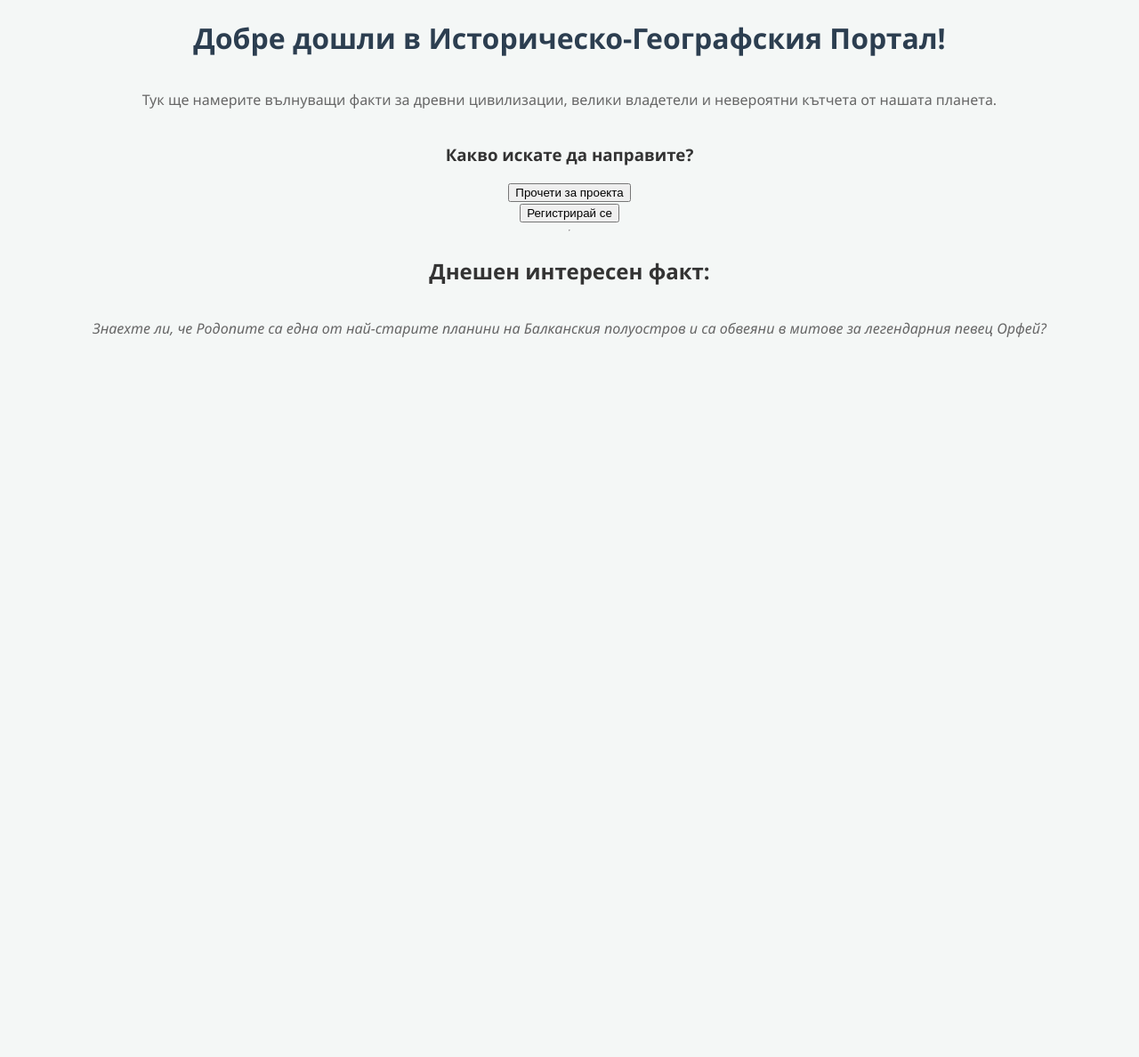
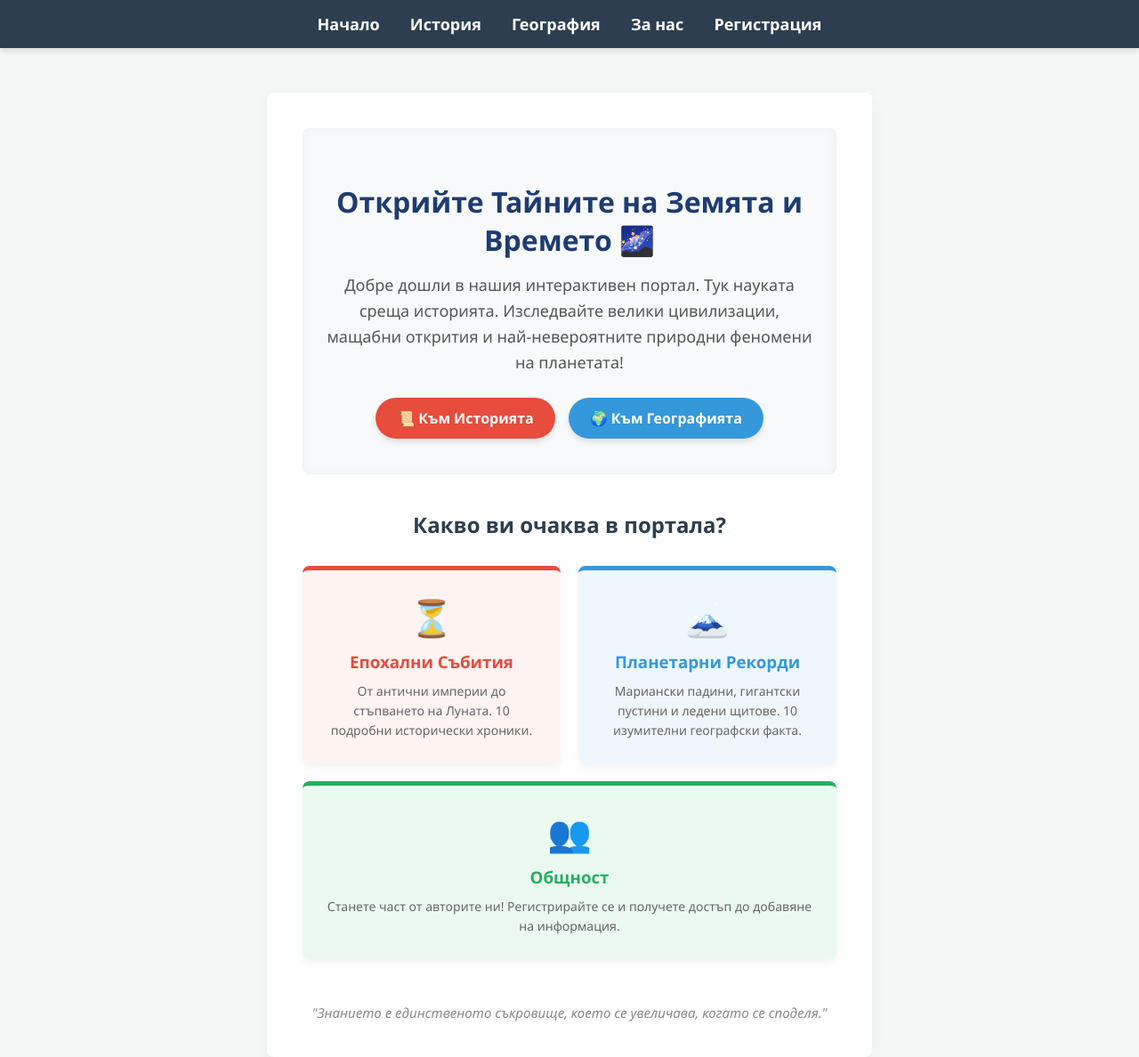
Before and after one commit to blagovestkostadinov1984/my_flask_app, a Flask app: page / in a window 1280 px wide. Shown: the whole page at 89% size. Before the commit the page ends 379 px from the top, so only its background shows below. Run offline with Flask 3, Linux system fonts and the light colour scheme.

Commit message:
Add files via upload

```diff
--- /dev/null
+++ b/templates/base.html
@@ -0,0 +1,21 @@
+<!DOCTYPE html>
+<html lang="bg">
+<head>
+    <meta charset="UTF-8">
+    <title>Информационен Портал</title>
+    <link rel="stylesheet" href="{{ url_for('static', filename='style.css') }}">
+</head>
+<body>
+    <nav>
+        <a href="/">Начало</a>
+        <a href="/history">История</a>
+        <a href="/geography">География</a>
+        <a href="/about">За нас</a>
+        <a href="/register">Регистрация</a>
+    </nav>
+
+    <div class="container">
+        {% block content %}{% endblock %}
+    </div>
+</body>
+</html>
--- a/templates/home.html
+++ b/templates/home.html
@@ -1,22 +1,43 @@
-<!DOCTYPE html>
-<html lang="bg">
-<head>
-    <meta charset="UTF-8">
-    <title>История и География - Начало</title>
-    <link rel="stylesheet" href="{{ url_for('static', filename='style.css') }}">
-</head>
-<body>
+{% extends "base.html" %}
+{% block content %}
+    <div class="hero-section" style="text-align: center; padding: 40px 20px; background: #f8f9fa; border-radius: 8px; margin-bottom: 40px; box-shadow: inset 0 0 10px rgba(0,0,0,0.05);">
+        <h1 style="font-size: 32px; color: #1e3c72; border: none; margin-bottom: 15px;">
+            Открийте Тайните на Земята и Времето 🌌
+        </h1>
+        <p style="font-size: 18px; color: #555; max-width: 650px; margin: 0 auto 25px auto; line-height: 1.6;">
+            Добре дошли в нашия интерактивен портал. Тук науката среща историята. Изследвайте велики цивилизации, мащабни открития и най-невероятните природни феномени на планетата!
+        </p>
+        <div style="display: flex; justify-content: center; gap: 15px;">
+            <a href="/history" style="background: #e74c3c; color: white; padding: 12px 24px; text-decoration: none; border-radius: 25px; font-weight: bold; box-shadow: 0 4px 6px rgba(0,0,0,0.1);">📜 Към Историята</a>
+            <a href="/geography" style="background: #3498db; color: white; padding: 12px 24px; text-decoration: none; border-radius: 25px; font-weight: bold; box-shadow: 0 4px 6px rgba(0,0,0,0.1);">🌍 Към Географията</a>
+        </div>
+    </div>
 
-    <h1>Добре дошли в Историческо-Географския Портал!</h1>
-    <p>Тук ще намерите вълнуващи факти за древни цивилизации, велики владетели и невероятни кътчета от нашата планета.</p>
+    <h2 style="text-align: center; color: #2c3e50; margin-bottom: 30px;">Какво ви очаква в портала?</h2>
 
-    <h3>Какво искате да направите?</h3>
-    <a href="/about"><button>Прочети за проекта</button></a>
-    <a href="/register"><button>Регистрирай се</button></a>
+    <div class="home-grid" style="display: flex; gap: 20px; justify-content: space-between; flex-wrap: wrap;">
 
-    <hr>
-    <h2>Днешен интересен факт:</h2>
-    <p><i>Знаехте ли, че Родопите са една от най-старите планини на Балканския полуостров и са обвеяни в митове за легендарния певец Орфей?</i></p>
+        <div class="home-card" style="flex: 1; min-width: 220px; background: #fff4f2; padding: 25px; border-radius: 8px; border-top: 5px solid #e74c3c; text-align: center; box-shadow: 0 4px 10px rgba(0,0,0,0.05);">
+            <div style="font-size: 40px; margin-bottom: 10px;">⏳</div>
+            <h3 style="color: #e74c3c; margin: 0 0 10px 0;">Епохални Събития</h3>
+            <p style="font-size: 14px; color: #666; margin: 0;">От антични империи до стъпването на Луната. 10 подробни исторически хроники.</p>
+        </div>
 
-</body>
-</html>
+        <div class="home-card" style="flex: 1; min-width: 220px; background: #eef7fc; padding: 25px; border-radius: 8px; border-top: 5px solid #3498db; text-align: center; box-shadow: 0 4px 10px rgba(0,0,0,0.05);">
+            <div style="font-size: 40px; margin-bottom: 10px;">🗻</div>
+            <h3 style="color: #3498db; margin: 0 0 10px 0;">Планетарни Рекорди</h3>
+            <p style="font-size: 14px; color: #666; margin: 0;">Мариански падини, гигантски пустини и ледени щитове. 10 изумителни географски факта.</p>
+        </div>
+
+        <div class="home-card" style="flex: 1; min-width: 220px; background: #eafaf1; padding: 25px; border-radius: 8px; border-top: 5px solid #27ae60; text-align: center; box-shadow: 0 4px 10px rgba(0,0,0,0.05);">
+            <div style="font-size: 40px; margin-bottom: 10px;">👥</div>
+            <h3 style="color: #27ae60; margin: 0 0 10px 0;">Общност</h3>
+            <p style="font-size: 14px; color: #666; margin: 0;">Станете част от авторите ни! Регистрирайте се и получете достъп до добавяне на информация.</p>
+        </div>
+
+    </div>
+
+    <div style="margin-top: 50px; text-align: center; font-style: italic; color: #888; font-size: 15px;">
+        "Знанието е единственото съкровище, което се увеличава, когато се споделя."
+    </div>
+{% endblock %}
```
Also changed, not shown: templates/geography.html (added, +21 -0 lines), templates/history.html (added, +22 -0 lines).
